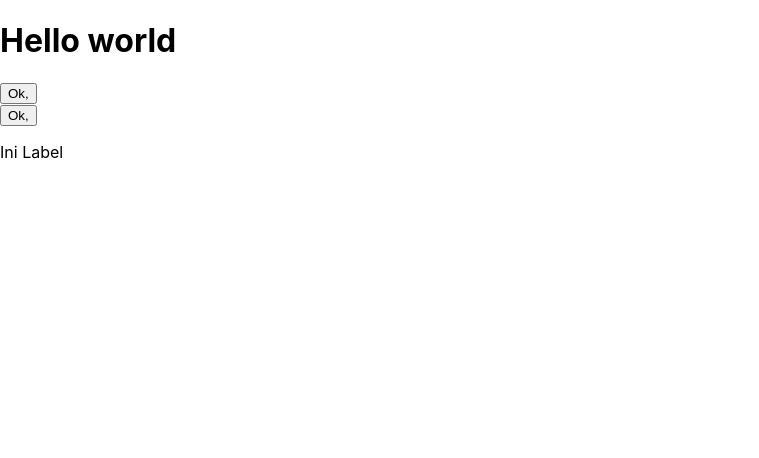
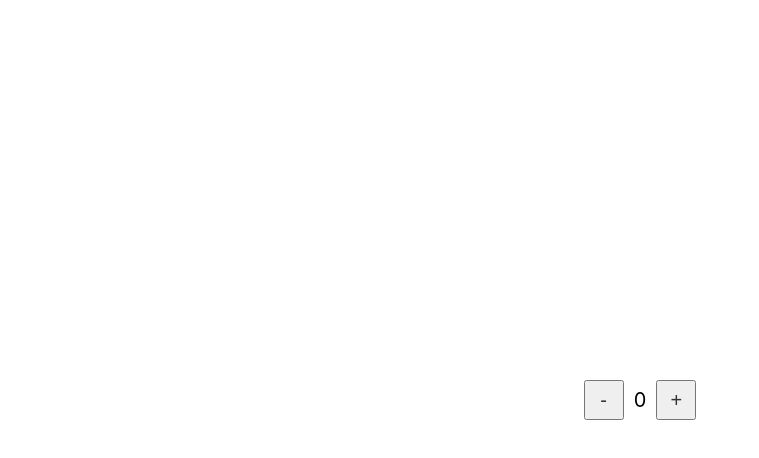
Before and after one commit to mhyazid/react-course, a React (Create React App) app: page / in a window 1280 px wide. Shown: the top 458 px of the page, without its empty margins (0-759 px from the left). Built offline with nearby package versions, Linux system fonts and the light colour scheme.

Commit message:
feat: course 3 useState

```diff
--- a/public/index.html
+++ b/public/index.html
@@ -24,6 +24,9 @@
       work correctly both with client-side routing and a non-root public URL.
       Learn how to configure a non-root public URL by running `npm run build`.
     -->
+    <link rel="preconnect" href="https://fonts.googleapis.com">
+    <link rel="preconnect" href="https://fonts.gstatic.com" crossorigin>
+    <link href="https://fonts.googleapis.com/css2?family=Nunito+Sans:wght@300;400;600;700&display=swap" rel="stylesheet">
     <title>React App</title>
   </head>
   <body>
--- a/src/App.css
+++ b/src/App.css
@@ -1,45 +1,16 @@
-.App {
-  text-align: center;
-}
-
 .bg-primary {
   color: red;
 }
 .bg-button {
   background-color: yellow;
 }
-
-.App-logo {
-  height: 40vmin;
-  pointer-events: none;
+.btnWrapper{
+  width: 40px;
+  height: 40px;
+  font-size: 20px;
+  color: #333;
+  justify-content: center,
 }
-
-@media (prefers-reduced-motion: no-preference) {
-  .App-logo {
-    animation: App-logo-spin infinite 20s linear;
-  }
+.counter{
+  font-weight: 400;
 }
-
-.App-header {
-  background-color: #282c34;
-  min-height: 100vh;
-  display: flex;
-  flex-direction: column;
-  align-items: center;
-  justify-content: center;
-  font-size: calc(10px + 2vmin);
-  color: white;
-}
-
-.App-link {
-  color: #61dafb;
-}
-
-@keyframes App-logo-spin {
-  from {
-    transform: rotate(0deg);
-  }
-  to {
-    transform: rotate(360deg);
-  }
-}
--- a/src/App.js
+++ b/src/App.js
@@ -1,16 +1,62 @@
+import React, { useState } from 'react';
 import Button, { Label } from './component/Button';
+import LabelComponent from './component/Label';
 import './App.css';
 
 //props => cara untuk mengirim data ke children component
 // parent App.js children Button
 
 function App() {
+
+  const [count, setCount] = useState(0);
+
+  const onClickCount = (type) =>{
+    const counting = type === 'increment' ? 1 : -1; //ternary operation
+    if (!((count + counting) < 0)) { // count tidak boleh lebih kecil dari 0
+      setCount(count + counting);
+    }
+  };
+
   return (
     <>
-      <h1>Hello world</h1>
+      {/* <h1>Hello world</h1>
       <Button data="Aqil">Fadly</Button><br/>
       <Button data="Fadly">Tanjung</Button>
-      <Label />
+      <LabelComponent >
+        Ini CHildrennya
+      </LabelComponent> */}
+      <div style={{
+        width: 200,
+        height: '100vh',
+        display: 'flex',
+        gap: 10,
+        alignItems: 'center',
+        margin: '0 auto',
+        justifyContent: 'center',
+      }}>
+        <div style={{
+          height: 40,
+          display: 'flex',
+          gap: 10,
+          alignItems: 'center',
+          fontSize: 20,
+          fontWeight: 'bold',
+        }}>
+          <button className="btnWrapper" onClick={
+            () => {
+              //onClickCount('decrement');
+              setCount(count - 1);
+            }
+          }>-</button>
+          <div className="counter">{count}</div>
+          <button className="btnWrapper" onClick={
+            () => {
+              //onClickCount('increment');
+              setCount(count + 1);
+            }
+          }>+</button>
+        </div>
+      </div>
     </>
   );
 }
--- a/src/component/Button.jsx
+++ b/src/component/Button.jsx
@@ -1,5 +1,5 @@
 import React, { useState } from "react";
-import Lablel2 from './Label';
+import style from './Button.module.css';
 
 function Button(props){
   const [click, setClick] = useState('');
@@ -12,7 +12,7 @@ function Button(props){
 
 function Label(){
   return(
-    <p>
+    <p className={style.bgButton}>
       Ini Label
     </p>
   );
--- a/src/component/Button.module.css
+++ b/src/component/Button.module.css
@@ -1,3 +1,3 @@
-.bg-button {
+.bgButton {
   background-color: pink;
 }
--- a/src/index.css
+++ b/src/index.css
@@ -1,6 +1,6 @@
 body {
   margin: 0;
-  font-family: -apple-system, BlinkMacSystemFont, 'Segoe UI', 'Roboto', 'Oxygen',
+  font-family: -apple-system, BlinkMacSystemFont, 'Nunito Sans', 'Segoe UI', 'Roboto', 'Oxygen',
     'Ubuntu', 'Cantarell', 'Fira Sans', 'Droid Sans', 'Helvetica Neue',
     sans-serif;
   -webkit-font-smoothing: antialiased;
```
Also changed, not shown: src/component/Increment.jsx (added).
